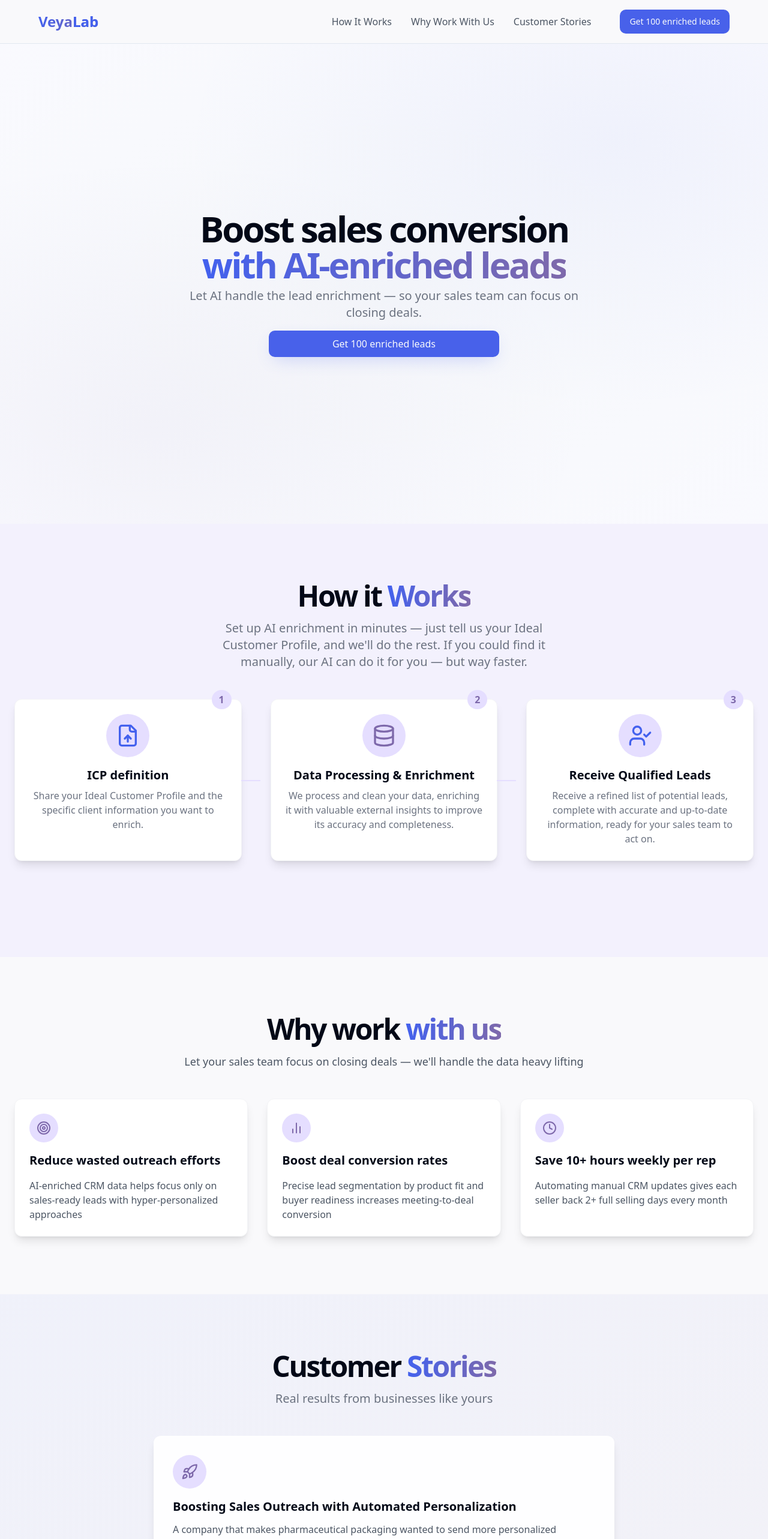
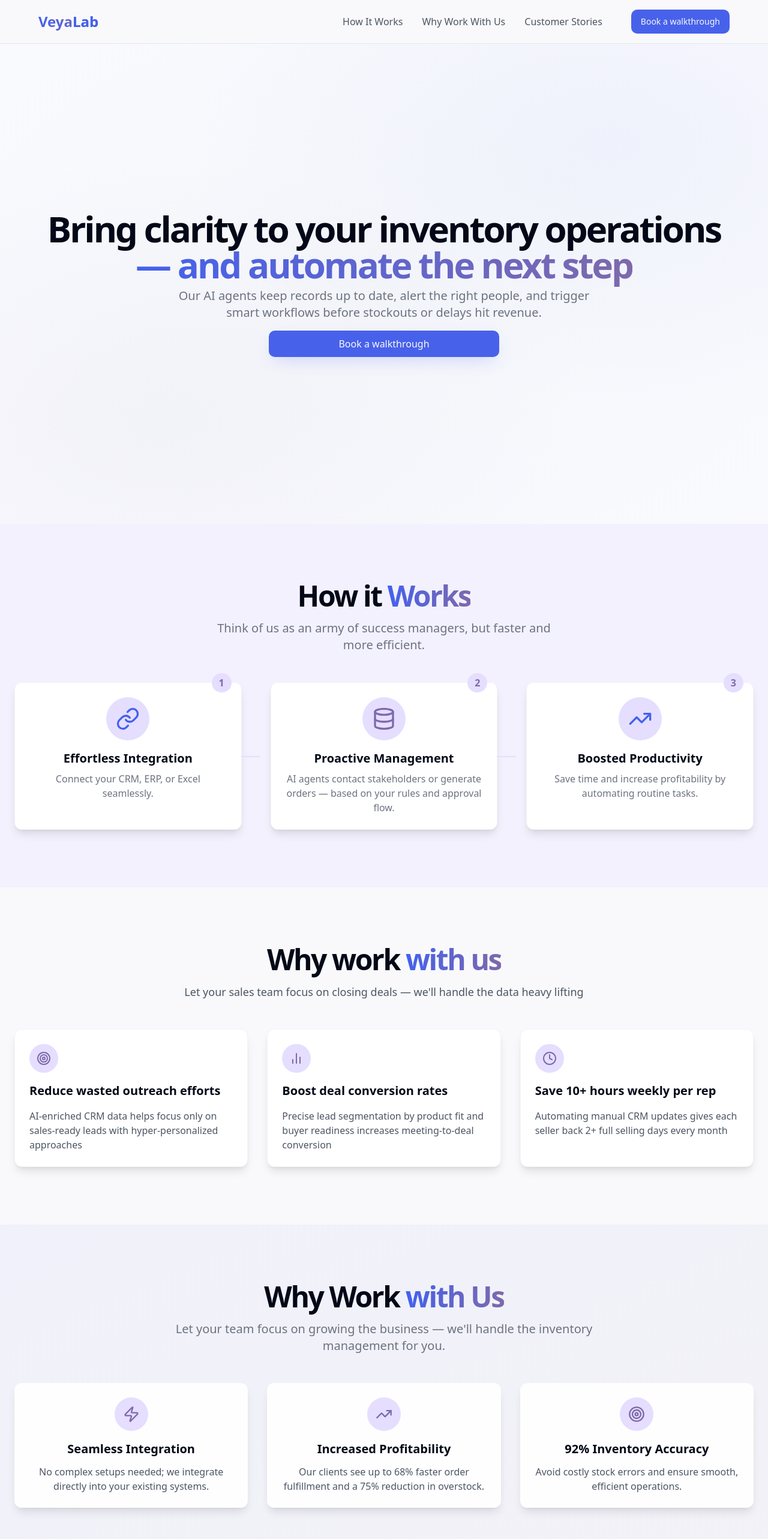
Before and after one commit to Gev1401/veyalab-website, a React (Vite) app: page / in a window 1280 px wide. Shown: the top 2565 px of the page at 60% size. Built offline with nearby package versions, Linux system fonts and the light colour scheme.

Commit message:
Update website content for retail chains.

```diff
--- a/src/components/CustomerStories.tsx
+++ b/src/components/CustomerStories.tsx
@@ -1,7 +1,7 @@
 
 import React, { useState } from "react";
 import { Card, CardContent } from "@/components/ui/card";
-import { Rocket, Users, Database } from "lucide-react";
+import { AlertTriangle, Database, CheckCircle } from "lucide-react";
 import { Button } from "@/components/ui/button";
 
 const CustomerStories = () => {
@@ -9,27 +9,27 @@ const CustomerStories = () => {
 
   const stories = [
     {
-      icon: <Rocket className="h-7 w-7 text-brand-purple" />,
-      title: "Boosting Sales Outreach with Automated Personalization",
+      icon: <AlertTriangle className="h-7 w-7 text-brand-purple" />,
+      title: "Streamlining Restock Planning with Automated Alerts",
       description: [
-        "A company that makes pharmaceutical packaging wanted to send more personalized outreach to potential clients. Their sales team spent over 10 hours a week researching leads and filling out CRM fields by hand — but the data was often messy and not very useful.",
-        "We used AI to automate the research and fill in the right packaging needs for each lead. This saved their team a ton of time and increased their meeting booking rate by 30% thanks to better personalization.",
-      ],
-    },
-    {
-      icon: <Users className="h-7 w-7 text-brand-purple" />,
-      title: "Turning a Messy CRM into Qualified Leads",
-      description: [
-        "An event equipment rental company had 17,000 messy contacts in their CRM. It was hard to find returning customers or figure out who to contact next.",
-        "We filled in missing details, organized the data, and used AI to find the leads that matched their ideal customer. In the end, they got 4,000 qualified leads and closed their first deal from the cleaned list.",
+        "A retail chain with 120 stores struggled to keep shelves stocked on time due to slow internal communication and manual reorder tracking. Their commercial team relied on spreadsheets and had no system for proactively flagging low inventory.",
+        "We deployed AI agents to monitor key SKUs, predict restocking needs, and notify responsible teams automatically. As a result, they reduced out-of-stock incidents by 38% and recovered over $120K in missed sales within 3 months.",
       ],
     },
     {
       icon: <Database className="h-7 w-7 text-brand-purple" />,
-      title: "Making a Purchased Lead List Actually Usable",
+      title: "Cleaning Up Disorganized Inventory Records at Scale",
       description: [
-        "One company bought a list of 5,000 leads, but most of it was missing websites, emails, or any useful info. Their sales team couldn't tell who was a good fit — or even how to reach them.",
-        "We cleaned the list, found working websites, filled in missing info with AI, and flagged the leads that matched their ideal customer profile. The result: 2,000 sales-ready leads, and a far more efficient outreach process.",
+        "A supplier of event equipment had over 17,000 items in their system — but most records were incomplete, duplicated, or outdated. The sales team wasted time chasing internal updates instead of talking to clients.",
+        "VeyaLab AI agents cleaned and enriched inventory data automatically, flagged discrepancies, and ensured key fields stayed accurate. This improved forecasting, reduced manual input by 60%, and accelerated time to quote.",
+      ],
+    },
+    {
+      icon: <CheckCircle className="h-7 w-7 text-brand-purple" />,
+      title: "Automating Reorder Compliance to Prevent Revenue Loss",
+      description: [
+        "A regional distributor had trouble enforcing restock commitments from partner stores. Follow-ups were manual, often delayed, and led to stockouts in high-margin categories.",
+        "We implemented AI-driven reorder enforcement: agents sent friendly nudges, escalation emails, and finally compliance reports. The process increased timely reorders by 45% and helped protect an estimated $250K in quarterly revenue.",
       ],
     },
   ];
--- a/src/components/Hero.tsx
+++ b/src/components/Hero.tsx
@@ -9,11 +9,11 @@ const Hero = () => {
         <div className="flex flex-col items-center justify-center space-y-4 text-center">
           <div className="space-y-2">
             <h1 className="text-3xl font-bold tracking-tighter sm:text-4xl md:text-5xl lg:text-6xl">
-              Boost sales conversion <br />
-              <span className="gradient-text">with AI-enriched leads</span>
+              Bring clarity to your inventory operations <br />
+              <span className="gradient-text">— and automate the next step</span>
             </h1>
             <p className="mx-auto max-w-[700px] text-gray-500 md:text-xl dark:text-gray-400 mt-4">
-              Let AI handle the lead enrichment — so your sales team can focus on closing deals.
+              Our AI agents keep records up to date, alert the right people, and trigger smart workflows before stockouts or delays hit revenue.
             </p>
           </div>
           <div className="w-full max-w-sm space-y-2">
@@ -23,7 +23,7 @@ const Hero = () => {
               asChild
             >
               <a href="https://calendly.com/george-veyalab/30min" className="flex items-center justify-center gap-2">
-                Get 100 enriched leads
+                Book a walkthrough
               </a>
             </Button>
           </div>
--- a/src/components/HowItWorks.tsx
+++ b/src/components/HowItWorks.tsx
@@ -1,48 +1,56 @@
+
 import React from "react";
-import { FileUp, Database, UserCheck } from "lucide-react";
+import { Link, Database, TrendingUp } from "lucide-react";
+
 const HowItWorks = () => {
-  const steps = [{
-    icon: <FileUp className="h-10 w-10 text-brand-blue" />,
-    title: "ICP definition",
-    description: "Share your Ideal Customer Profile and the specific client information you want to enrich.",
-    number: "1"
-  }, {
-    icon: <Database className="h-10 w-10 text-brand-purple" />,
-    title: "Data Processing & Enrichment",
-    description: "We process and clean your data, enriching it with valuable external insights to improve its accuracy and completeness.",
-    number: "2"
-  }, {
-    icon: <UserCheck className="h-10 w-10 text-brand-blue" />,
-    title: "Receive Qualified Leads",
-    description: "Receive a refined list of potential leads, complete with accurate and up-to-date information, ready for your sales team to act on.",
-    number: "3"
-  }];
-  return <section id="how-it-works" className="w-full py-12 md:py-24 bg-brand-light/30">
+  const steps = [
+    {
+      icon: <Link className="h-10 w-10 text-brand-blue" />,
+      title: "Effortless Integration",
+      description: "Connect your CRM, ERP, or Excel seamlessly.",
+      number: "1"
+    },
+    {
+      icon: <Database className="h-10 w-10 text-brand-purple" />,
+      title: "Proactive Management",
+      description: "AI agents contact stakeholders or generate orders — based on your rules and approval flow.",
+      number: "2"
+    },
+    {
+      icon: <TrendingUp className="h-10 w-10 text-brand-blue" />,
+      title: "Boosted Productivity",
+      description: "Save time and increase profitability by automating routine tasks.",
+      number: "3"
+    }
+  ];
+
+  return (
+    <section id="how-it-works" className="w-full py-12 md:py-24 bg-brand-light/30">
       <div className="container px-4 md:px-6">
         <div className="flex flex-col items-center justify-center space-y-4 text-center mb-12">
           <h2 className="text-3xl font-bold tracking-tighter sm:text-4xl md:text-5xl">
             How it <span className="gradient-text">Works</span>
           </h2>
-          <p className="max-w-[600px] text-gray-500 md:text-xl dark:text-gray-400">Set up AI enrichment in minutes — just tell us your Ideal Customer Profile, and we'll do the rest.
-If you could find it manually, our AI can do it for you — but way faster.</p>
+          <p className="max-w-[600px] text-gray-500 md:text-xl dark:text-gray-400">
+            Think of us as an army of success managers, but faster and more efficient.
+          </p>
         </div>
 
         <div className="grid grid-cols-1 md:grid-cols-3 gap-8 md:gap-12 relative mt-8">
-          {steps.map((step, index) => <div key={index} className="process-card relative flex flex-col items-center p-6 bg-white rounded-xl shadow-lg border border-gray-100">
+          {steps.map((step, index) => (
+            <div key={index} className="process-card relative flex flex-col items-center p-6 bg-white rounded-xl shadow-lg border border-gray-100">
               <div className="absolute -top-4 right-4 bg-brand-light rounded-full px-3 py-1 font-semibold text-brand-purple">
                 {step.number}
               </div>
               <div className="rounded-full bg-brand-light p-4 mb-4">{step.icon}</div>
               <h3 className="text-xl font-semibold mb-2">{step.title}</h3>
               <p className="text-gray-500 text-center">{step.description}</p>
-            </div>)}
-        </div>
-
-        <div className="mt-16 text-center">
-
-
+            </div>
+          ))}
         </div>
       </div>
-    </section>;
+    </section>
+  );
 };
+
 export default HowItWorks;
--- a/src/components/LeadForm.tsx
+++ b/src/components/LeadForm.tsx
@@ -35,10 +35,10 @@ const LeadForm = () => {
       <div className="container px-4 md:px-6">
         <div className="flex flex-col items-center justify-center space-y-4 text-center">
           <h2 className="text-3xl font-bold tracking-tighter sm:text-4xl md:text-5xl">
-            Ready to boost your <span className="gradient-text">sales?</span>
+            Explore how AI can simplify your <span className="gradient-text">inventory ops</span>
           </h2>
           <p className="max-w-[600px] text-gray-500 md:text-xl dark:text-gray-400">
-            Get up to 100 leads with our data enrichment service
+            Our team will walk you through real use cases, outcomes, and next steps.
           </p>
         </div>
         <div className="mx-auto max-w-md mt-10">
@@ -51,7 +51,7 @@ const LeadForm = () => {
               asChild
             >
               <a href="https://calendly.com/george-veyalab/30min">
-                {isSubmitting ? "Processing..." : "Get 100 enriched leads"}
+                {isSubmitting ? "Processing..." : "Book a walkthrough"}
               </a>
             </Button>
           </form>
--- a/src/components/Navbar.tsx
+++ b/src/components/Navbar.tsx
@@ -40,7 +40,7 @@ const Navbar = () => {
           </a>
           <Button asChild>
             <a href="https://calendly.com/george-veyalab/30min" className="ml-4 font-medium">
-              Get 100 enriched leads
+              Book a walkthrough
             </a>
           </Button>
         </nav>
@@ -78,7 +78,7 @@ const Navbar = () => {
             <a
               href="#customer-stories"
               className="text-lg font-medium text-gray-600 hover:text-brand-blue transition-colors"
-              onClick={() => setIsMenuOpen(false)}
+              onClick={() => setIsMenuOperation(false)}
             >
               Customer Stories
             </a>
@@ -88,7 +88,7 @@ const Navbar = () => {
               onClick={() => setIsMenuOpen(false)}
             >
               <a href="https://calendly.com/george-veyalab/30min">
-                Get 100 enriched leads
+                Book a walkthrough
               </a>
             </Button>
           </nav>
--- a/src/components/ProvenResults.tsx
+++ b/src/components/ProvenResults.tsx
@@ -1,51 +1,51 @@
 
 import React from "react";
 import { Card, CardContent } from "@/components/ui/card";
-import { TrendingUp, Award, BarChart } from "lucide-react";
+import { Zap, TrendingUp, Target } from "lucide-react";
 
 const ProvenResults = () => {
+  const benefits = [
+    {
+      icon: <Zap className="h-7 w-7 text-brand-purple" />,
+      title: "Seamless Integration",
+      description: "No complex setups needed; we integrate directly into your existing systems."
+    },
+    {
+      icon: <TrendingUp className="h-7 w-7 text-brand-purple" />,
+      title: "Increased Profitability",
+      description: "Our clients see up to 68% faster order fulfillment and a 75% reduction in overstock."
+    },
+    {
+      icon: <Target className="h-7 w-7 text-brand-purple" />,
+      title: "92% Inventory Accuracy",
+      description: "Avoid costly stock errors and ensure smooth, efficient operations."
+    }
+  ];
+
   return (
-    <section className="w-full py-12 md:py-24 bg-gradient-to-br from-brand-blue/5 to-brand-purple/5">
+    <section id="why-work-with-us" className="w-full py-12 md:py-24 bg-gradient-to-br from-brand-blue/5 to-brand-purple/5">
       <div className="container px-4 md:px-6">
         <div className="flex flex-col items-center justify-center space-y-4 text-center mb-12">
           <h2 className="text-3xl font-bold tracking-tighter sm:text-4xl md:text-5xl">
-            Proven <span className="gradient-text">Results</span>
+            Why Work <span className="gradient-text">with Us</span>
           </h2>
-          <p className="max-w-[600px] text-gray-500 md:text-xl dark:text-gray-400">
-            Our clients have experienced significant improvements in their sales performance
+          <p className="max-w-[700px] text-gray-500 md:text-xl dark:text-gray-400">
+            Let your team focus on growing the business — we'll handle the inventory management for you.
           </p>
         </div>
 
         <div className="grid grid-cols-1 md:grid-cols-3 gap-8">
-          <Card className="bg-white/90 backdrop-blur-sm border-0 shadow-lg">
-            <CardContent className="p-6 flex flex-col items-center text-center">
-              <div className="w-14 h-14 rounded-full bg-brand-light flex items-center justify-center mb-4">
-                <TrendingUp className="h-7 w-7 text-brand-purple" />
-              </div>
-              <h3 className="text-3xl font-bold mb-2">+37%</h3>
-              <p className="text-gray-600">Increase in sales conversion rates</p>
-            </CardContent>
-          </Card>
-
-          <Card className="bg-white/90 backdrop-blur-sm border-0 shadow-lg">
-            <CardContent className="p-6 flex flex-col items-center text-center">
-              <div className="w-14 h-14 rounded-full bg-brand-light flex items-center justify-center mb-4">
-                <Award className="h-7 w-7 text-brand-purple" />
-              </div>
-              <h3 className="text-3xl font-bold mb-2">92%</h3>
-              <p className="text-gray-600">Customer satisfaction rating</p>
-            </CardContent>
-          </Card>
-
-          <Card className="bg-white/90 backdrop-blur-sm border-0 shadow-lg">
-            <CardContent className="p-6 flex flex-col items-center text-center">
-              <div className="w-14 h-14 rounded-full bg-brand-light flex items-center justify-center mb-4">
-                <BarChart className="h-7 w-7 text-brand-purple" />
-              </div>
-              <h3 className="text-3xl font-bold mb-2">2.5x</h3>
-              <p className="text-gray-600">ROI on marketing spend</p>
-            </CardContent>
-          </Card>
+          {benefits.map((benefit, index) => (
+            <Card key={index} className="bg-white/90 backdrop-blur-sm border-0 shadow-lg">
+              <CardContent className="p-6 flex flex-col items-center text-center">
+                <div className="w-14 h-14 rounded-full bg-brand-light flex items-center justify-center mb-4">
+                  {benefit.icon}
+                </div>
+                <h3 className="text-xl font-bold mb-3">{benefit.title}</h3>
+                <p className="text-gray-600">{benefit.description}</p>
+              </CardContent>
+            </Card>
+          ))}
         </div>
       </div>
     </section>
--- a/src/pages/Index.tsx
+++ b/src/pages/Index.tsx
@@ -4,6 +4,7 @@ import Navbar from "@/components/Navbar";
 import Hero from "@/components/Hero";
 import HowItWorks from "@/components/HowItWorks";
 import CaseStudy from "@/components/CaseStudy";
+import ProvenResults from "@/components/ProvenResults";
 import CustomerStories from "@/components/CustomerStories";
 import LeadForm from "@/components/LeadForm";
 import Footer from "@/components/Footer";
@@ -16,6 +17,7 @@ const Index = () => {
         <Hero />
         <HowItWorks />
         <CaseStudy />
+        <ProvenResults />
         <CustomerStories />
         <LeadForm />
       </main>
```
